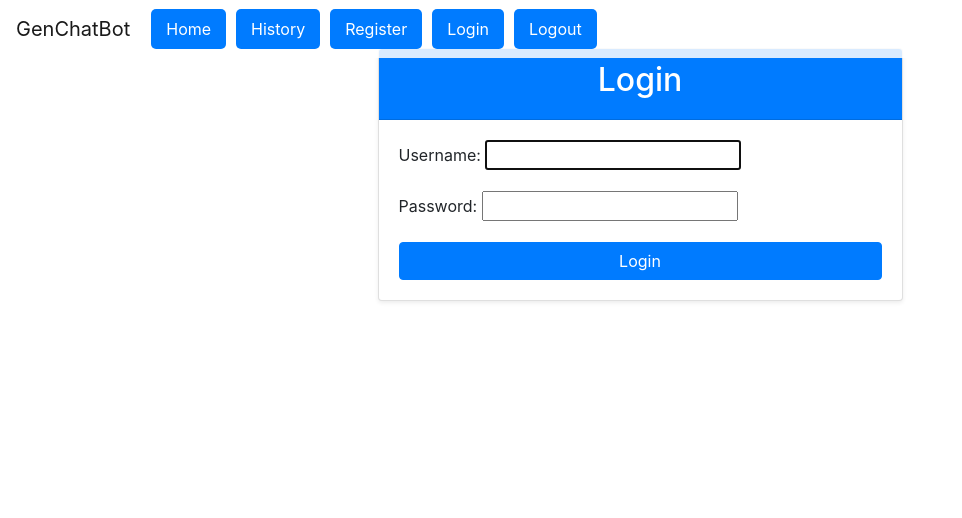
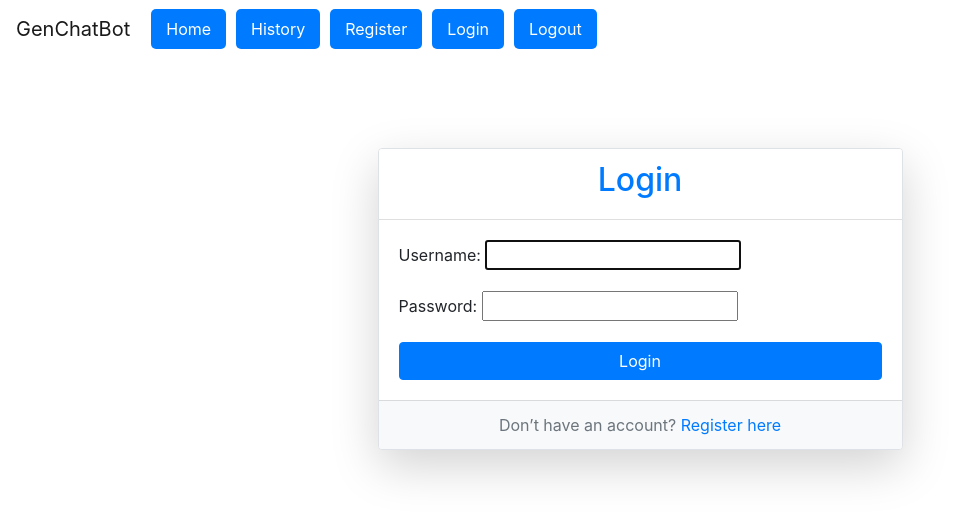
Before and after one commit to biniam0/GemBot, a Django app: page /login/ in a window 1280 px wide. Shown: the top 518 px of the page, without its empty margins (0-962 px from the left). Run offline with Django 5.2, Linux system fonts and the light colour scheme; some libraries are stand-ins or nearby versions.

Commit message:
Adding some styling to login page

```diff
--- a/chatbot/templates/registration/login.html
+++ b/chatbot/templates/registration/login.html
@@ -1,19 +1,28 @@
 {% extends 'base.html' %} {% block content %}
 <div class="container mt-5">
-  <div class="row justify-content-center">
+  <div class="row justify-content-center" style="padding-top: 100px">
     <div class="col-md-6">
-      <div class="card shadow-sm">
-        <div class="card-header bg-primary text-white text-center">
-          <h2>Login</h2>
+      <div class="card shadow-sm border rounded shadow-lg">
+        <div class="card-header bg-white text-center">
+          <h2 class="text-primary fw-bold">Login</h2>
         </div>
         <div class="card-body">
           <form method="POST" class="needs-validation" novalidate>
             {% csrf_token %}
-            <div class="form-group">{{ form.as_p }}</div>
-            <button type="submit" class="btn btn-primary btn-block">
-              Login
-            </button>
+            <div class="form-group mb-3">{{ form.as_p }}</div>
+            <button type="submit" class="btn btn-primary w-100">Login</button>
           </form>
+        </div>
+        <div class="card-footer text-center bg-light">
+          <p class="mb-0 text-muted">
+            Don’t have an account?
+            <a
+              href="{% url 'register' %}"
+              class="text-primary text-decoration-none"
+            >
+              Register here
+            </a>
+          </p>
         </div>
       </div>
     </div>
```
